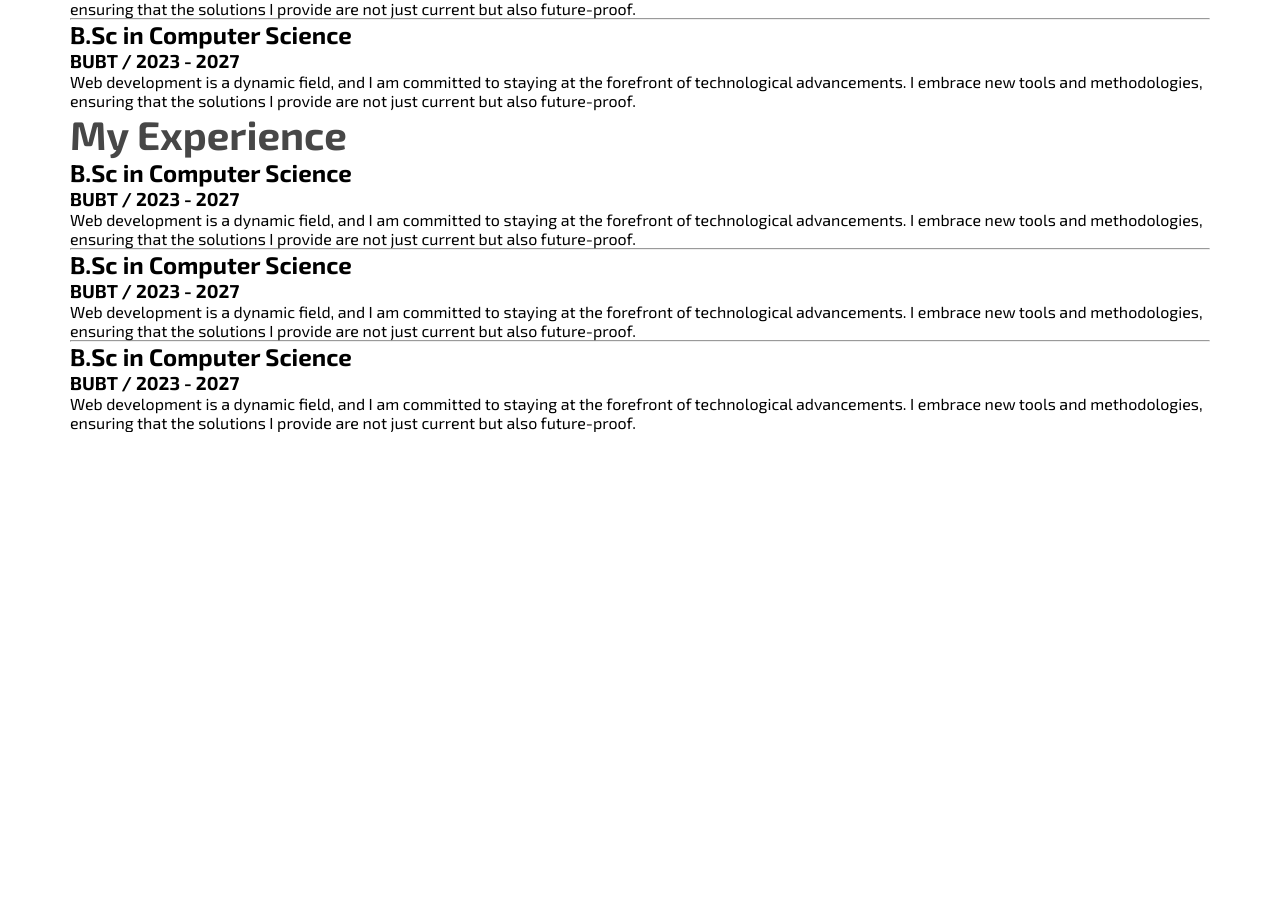
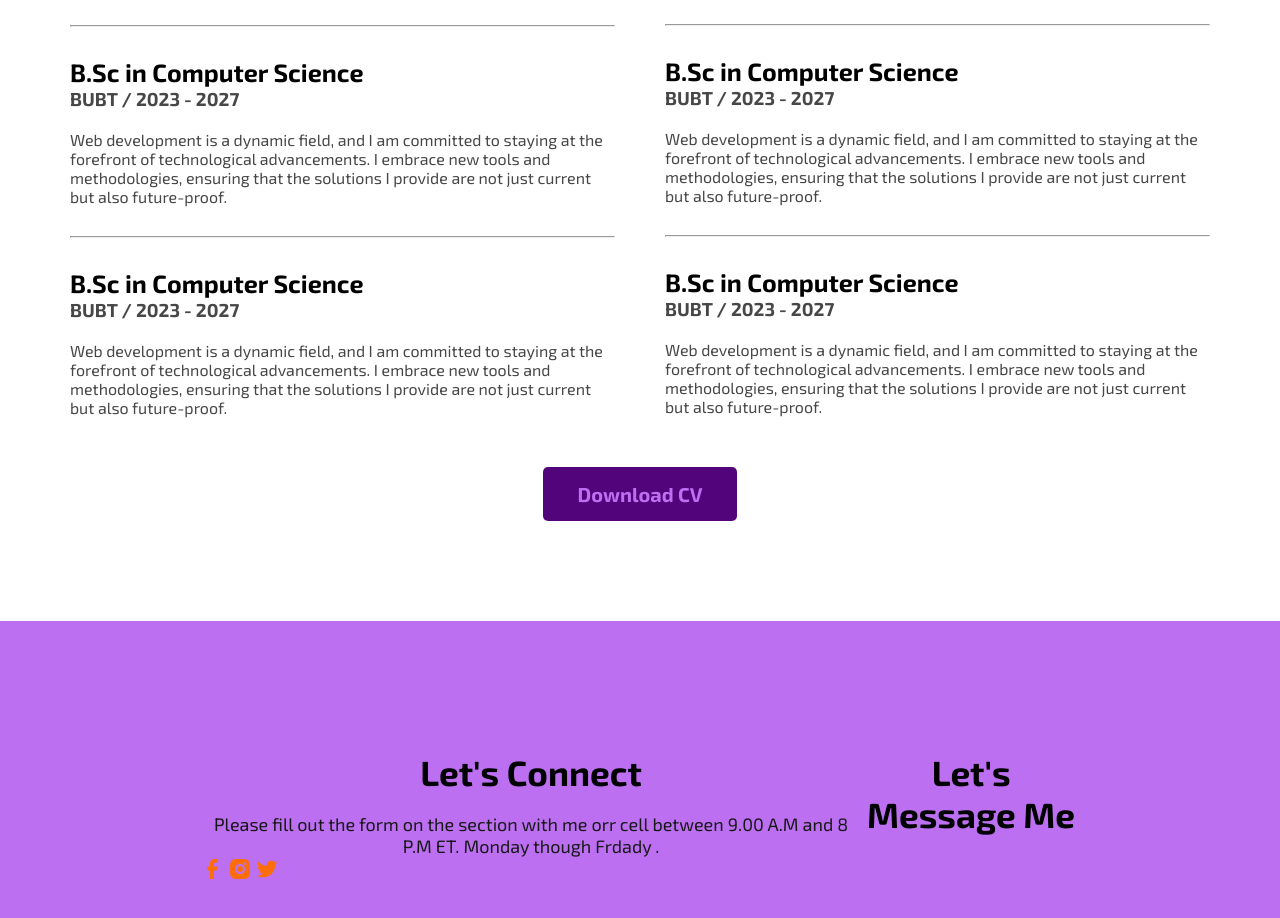
Before and after one commit to salmanhafizshuvo/web-developer-portfolio, a plain HTML site: page index.html in a window 1280 px wide. Shown: the part 2104-3022 px from the top of the page. Before the commit the page ends 2536 px from the top, so only its background shows below. Drawn offline with Linux system fonts and the light colour scheme; a web font is replaced by a local one.

Commit message:
added footer

```diff
--- a/index.html
+++ b/index.html
@@ -151,8 +151,8 @@
                 </div>
                 <div class="resume-colum">
                     <h3 class="resume-colume-title">My Experience</h3>
-                    <div class="resume-item">
-                        <h2 class="resumi-item-title">
+                                        <div class="resume-item">
+                        <h2 class="resumi-item-titlec">
                             B.Sc in Computer Science
                         </h2>
                         <h3 class="resume-institute">
@@ -188,10 +188,29 @@
                     </div>
                 </div>
             </div>
+            <div class="downloadcv">
+                <button class="btnPrimary">Download CV</button>
+            </div>
         </section>
     </main>
     <footer>
-
+        <div class="footer-colum">
+            <h3 class="section-title">
+                Let's Connect
+            </h3>
+            <p class="section-des">
+                Please fill out the form on the section with me orr cell between 9.00 A.M and 8 P.M ET. Monday though Frdady .
+            </p>
+            <div class="social-links">
+                <a href=""><img src="images/icons/facebook.png" alt=""></a>
+                <a href=""><img src="images/icons/insta.png" alt=""></a>
+                <a href=""><img src="images/icons/twitter.png" alt=""></a>
+            </div>
+        </div>
+        <div class="footer-colum">
+            <h3 class="section-title">
+                Let's Message Me
+            </h3></div>
     </footer>
 </body>
 
--- a/style/style.css
+++ b/style/style.css
@@ -121,4 +121,33 @@ main{
     color: #474747;
     font-size: 40px;
     font-weight: 700;
+    margin-bottom: 10px;
 }
+.resume-container{
+    display: flex;
+    gap: 50px;
+}
+.resume-item-des , .resume-institute{
+    color: #474747;
+}
+.resumi-item-title{
+    font-size: 25px;
+    font-weight: 700;
+}
+.resume-institute{
+    margin-bottom: 20px;
+    margin-top: 0px;
+}
+.downloadcv{
+    text-align: center;
+    margin-top: 50px;
+}
+.resume-container hr{
+    margin: 30px 0px ;
+}
+footer{
+    display: flex;
+    background: #BC6FF1;
+    padding: 130px 200px;
+    margin-top: 100px;
+}
```
